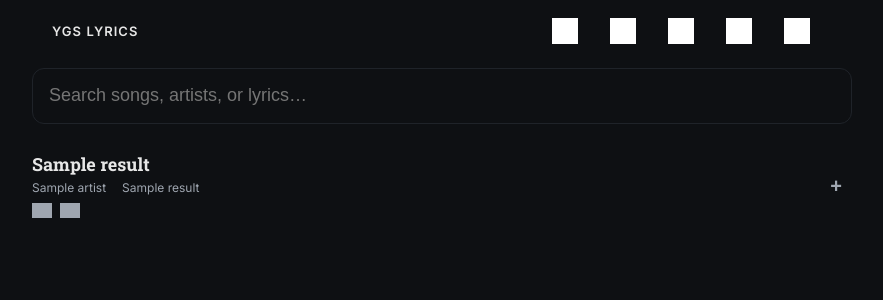
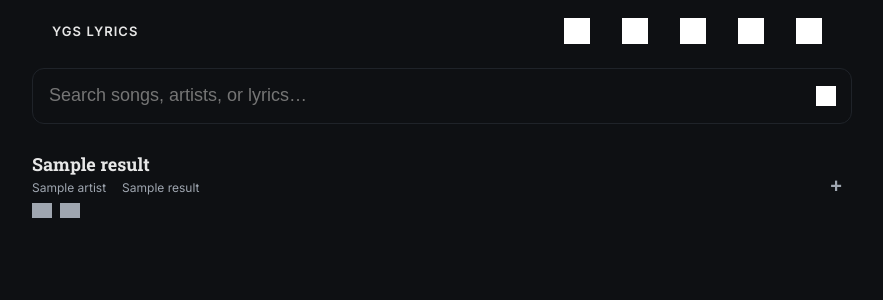
Before and after one commit to ryzhakar/lyrics-app, a FastAPI app: template app/templates/search.html in a window 1280 px wide. Shown: the top 300 px of the page, without its empty margins (198-1081 px from the left). Run offline with FastAPI, Linux system fonts and the light colour scheme; the template is opened without the code that fills it: most values are stand-ins (such as "Sample title", 1, 10 or a date in 2020); parts of the project's set-up code (start-up, migrations or seed data) failed here and were passed over; grey boxes are pictures that could not be loaded.

Commit message:
perf(ui): defer icon image loading and show current state\n\n- Lazy-set all icon  attributes after DOM ready to improve first paint\n- Display current state for theme and chords; use music-2/music-off icons\n- Make search button icon lazy-loaded as well\n\nRefs: STYLE_MANIFESTO rhythm and unobtrusive chrome

```diff
--- a/app/templates/base.html
+++ b/app/templates/base.html
@@ -14,13 +14,13 @@
       <div class="topbar-row">
         <a href="/" class="brand" aria-label="Home">YGS LYRICS</a>
         <div class="actions">
-          <button type="button" class="icon-btn" id="theme-toggle" aria-label="Toggle theme" title="Toggle theme"><img id="theme-icon" src="https://cdn.jsdelivr.net/npm/@tabler/icons@3.11.0/icons/outline/moon.svg" width="22" height="22" alt=""></button>
+          <button type="button" class="icon-btn" id="theme-toggle" aria-label="Toggle theme" title="Toggle theme"><img id="theme-icon" width="22" height="22" alt=""></button>
           {% if not is_search %}
-          <button type="button" class="icon-btn" id="chords-toggle" aria-label="Toggle chords" title="Toggle chords"><img id="chords-icon" src="https://cdn.jsdelivr.net/npm/@tabler/icons@3.11.0/icons/outline/music.svg" width="22" height="22" alt=""></button>
+          <button type="button" class="icon-btn" id="chords-toggle" aria-label="Toggle chords" title="Toggle chords"><img id="chords-icon" width="22" height="22" alt=""></button>
           {% endif %}
-          <button type="button" class="icon-btn" id="share-link" aria-label="Share" title="Share link"><img id="share-icon" src="https://cdn.jsdelivr.net/npm/@tabler/icons@3.11.0/icons/outline/share-2.svg" width="22" height="22" alt=""></button>
+          <button type="button" class="icon-btn" id="share-link" aria-label="Share" title="Share link"><img id="share-icon" width="22" height="22" alt=""></button>
           {% if not is_search %}
-          <a href="/search" class="icon-btn" id="open-search" aria-label="Open search" title="Open search"><img src="https://cdn.jsdelivr.net/npm/@tabler/icons@3.11.0/icons/outline/search.svg" width="22" height="22" alt=""></a>
+          <a href="/search" class="icon-btn" id="open-search" aria-label="Open search" title="Open search"><img width="22" height="22" alt=""></a>
           {% endif %}
         </div>
       </div>
@@ -45,7 +45,20 @@
           try { window.__showSearchHero = true; history.replaceState(null, '', '/search' + (window.location.search || '')); } catch {}
         }
         function setParam(name, value){ const q = new URLSearchParams(window.location.search); if(value === null){ q.delete(name); } else { q.set(name, value); } window.location.search = q.toString(); }
-        function refreshIcons(){ const darkOn = (new URLSearchParams(window.location.search).get('dark')||'0') === '1' || document.body.classList.contains('dark'); const chordsOn = (new URLSearchParams(window.location.search).get('chords')||'1') === '1'; const base = 'https://cdn.jsdelivr.net/npm/@tabler/icons@3.11.0/icons/'; const themeIcon = document.getElementById('theme-icon'); if(themeIcon){ themeIcon.src = darkOn ? `${base}outline/sun.svg` : `${base}outline/moon.svg`; } const chordsIcon = document.getElementById('chords-icon'); if(chordsIcon){ chordsIcon.src = chordsOn ? `${base}outline/eyeglass.svg` : `${base}outline/eyeglass-off.svg`; } }
+        function refreshIcons(){
+          const darkOn = (new URLSearchParams(window.location.search).get('dark')||'0') === '1' || document.body.classList.contains('dark');
+          const chordsOn = (new URLSearchParams(window.location.search).get('chords')||'1') === '1';
+          const base = 'https://cdn.jsdelivr.net/npm/@tabler/icons@3.11.0/icons/';
+          const img = (id, path) => { const el = document.getElementById(id); if(el){ el.src = `${base}${path}`; } };
+          img('theme-icon', darkOn ? 'outline/moon.svg' : 'outline/sun.svg');
+          img('chords-icon', chordsOn ? 'outline/music-2.svg' : 'outline/music-off.svg');
+          img('share-icon', 'outline/share-2.svg');
+          const openSearch = document.querySelector('#open-search img'); if(openSearch){ openSearch.src = `${base}outline/search.svg`; }
+          const themeToggleBtn = document.getElementById('theme-toggle');
+          if(themeToggleBtn){ const t = darkOn ? 'Dark theme' : 'Light theme'; themeToggleBtn.title = t; themeToggleBtn.setAttribute('aria-label', t); }
+          const chordsToggleBtn = document.getElementById('chords-toggle');
+          if(chordsToggleBtn){ const t = chordsOn ? 'Chords visible' : 'Chords hidden'; chordsToggleBtn.title = t; chordsToggleBtn.setAttribute('aria-label', t); }
+        }
         const searchInput = document.querySelector('.search input');
         if(searchInput){ searchInput.addEventListener('focus', () => { searchInput.style.webkitTextSizeAdjust = '100%'; }, {passive:true}); }
         refreshIcons();
--- a/app/templates/search.html
+++ b/app/templates/search.html
@@ -14,6 +14,9 @@
   <div class="search-header">
     <form action="/search" method="get" class="search search-large">
       <input type="search" name="q" placeholder="Search songs, artists, or lyrics…" value="{{ query or '' }}" />
+      <button type="submit" class="search-btn" aria-label="Search" title="Search">
+        <img width="20" height="20" alt="" />
+      </button>
     </form>
   </div>
 
@@ -48,6 +51,9 @@
 
   <script>
     (function(){
+      const baseIcons = 'https://cdn.jsdelivr.net/npm/@tabler/icons@3.11.0/icons/';
+      const searchBtnImg = document.querySelector('.search-btn img');
+      if(searchBtnImg){ searchBtnImg.src = `${baseIcons}outline/search.svg`; }
       const forms = Array.from(document.querySelectorAll('form.search'));
       function ensureHiddenS(value){
         if(!forms.length) return;
--- a/static/css/base.css
+++ b/static/css/base.css
@@ -47,12 +47,16 @@
 main.container { max-width: var(--measure); margin: 0 auto; padding: calc(var(--topbar-h) + var(--space-4)) var(--space-5) var(--space-8); }
 .is-song main.container { padding-top: var(--topbar-h); }
 .topbar { position: fixed; top: 0; left: 0; right: 0; z-index: 100; background: var(--bg); }
-.topbar-row { display: grid; grid-template-columns: auto 1fr auto; align-items: center; gap: var(--space-3); max-width: var(--measure); margin: 0 auto; padding: calc(8px + env(safe-area-inset-top)) var(--space-5) 8px; box-sizing: border-box; height: var(--topbar-h); }
+.topbar-row { display: grid; grid-template-columns: auto 1fr; align-items: center; gap: var(--space-3); max-width: var(--measure); margin: 0 auto; padding: calc(8px + env(safe-area-inset-top)) var(--space-5) 8px; box-sizing: border-box; height: var(--topbar-h); }
 .bar-spacer { height: 42px; }
 .brand { display: inline-flex; align-items: center; text-decoration: none; color: var(--fg); font-family: var(--ui); font-weight: 700; letter-spacing: 0.08em; text-transform: uppercase; font-size: 13px; }
-.search { min-width: 0; }
-.search input { width: 100%; max-width: none; padding: 12px 14px; border-radius: 12px; border: 1px solid var(--separator); background: transparent; color: var(--fg); font-size: 16px; line-height: 1.2; }
+.search { min-width: 0; position: relative; }
+.search input { width: 100%; max-width: none; padding: 12px 44px 12px 14px; border-radius: 12px; border: 1px solid var(--separator); background: transparent; color: var(--fg); font-size: 16px; line-height: 1.2; }
 .search input:focus { outline: none; border-color: var(--accent); box-shadow: 0 0 0 2px color-mix(in srgb, var(--accent) 30%, transparent); }
+.search .search-btn { position: absolute; top: 50%; right: 8px; transform: translateY(-50%); width: 36px; height: 36px; border: 0; border-radius: 8px; background: transparent; color: var(--muted); display: inline-grid; place-items: center; padding: 0; }
+.search .search-btn img { display: block; width: 20px; height: 20px; filter: var(--icon-filter); }
+.search .search-btn:focus { outline: none; }
+.search .search-btn:focus-visible { box-shadow: 0 0 0 2px color-mix(in srgb, var(--accent) 30%, transparent); }
 .actions { display: flex; gap: var(--space-3); justify-self: end; }
 .icon-btn { appearance: none; border: 0; background: transparent; color: var(--muted); padding: 10px; border-radius: 0; touch-action: manipulation; display: inline-flex; align-items: center; justify-content: center; }
 .icon-btn:active { transform: translateY(1px); }
@@ -245,7 +249,7 @@
 
 /* centered hero */
 .search-hero { display: none; place-items: center; min-height: calc(100dvh - var(--topbar-h)); }
-.search-large input { padding: var(--space-4); font-size: 18px; border-radius: 12px; }
+.search-large input { padding: var(--space-4) 56px var(--space-4) var(--space-4); font-size: 18px; border-radius: 12px; }
 .hero-center { display: grid; gap: 12px; justify-items: center; }
 .hero-hint { color: var(--muted); font-size: 13px; }
 
```
